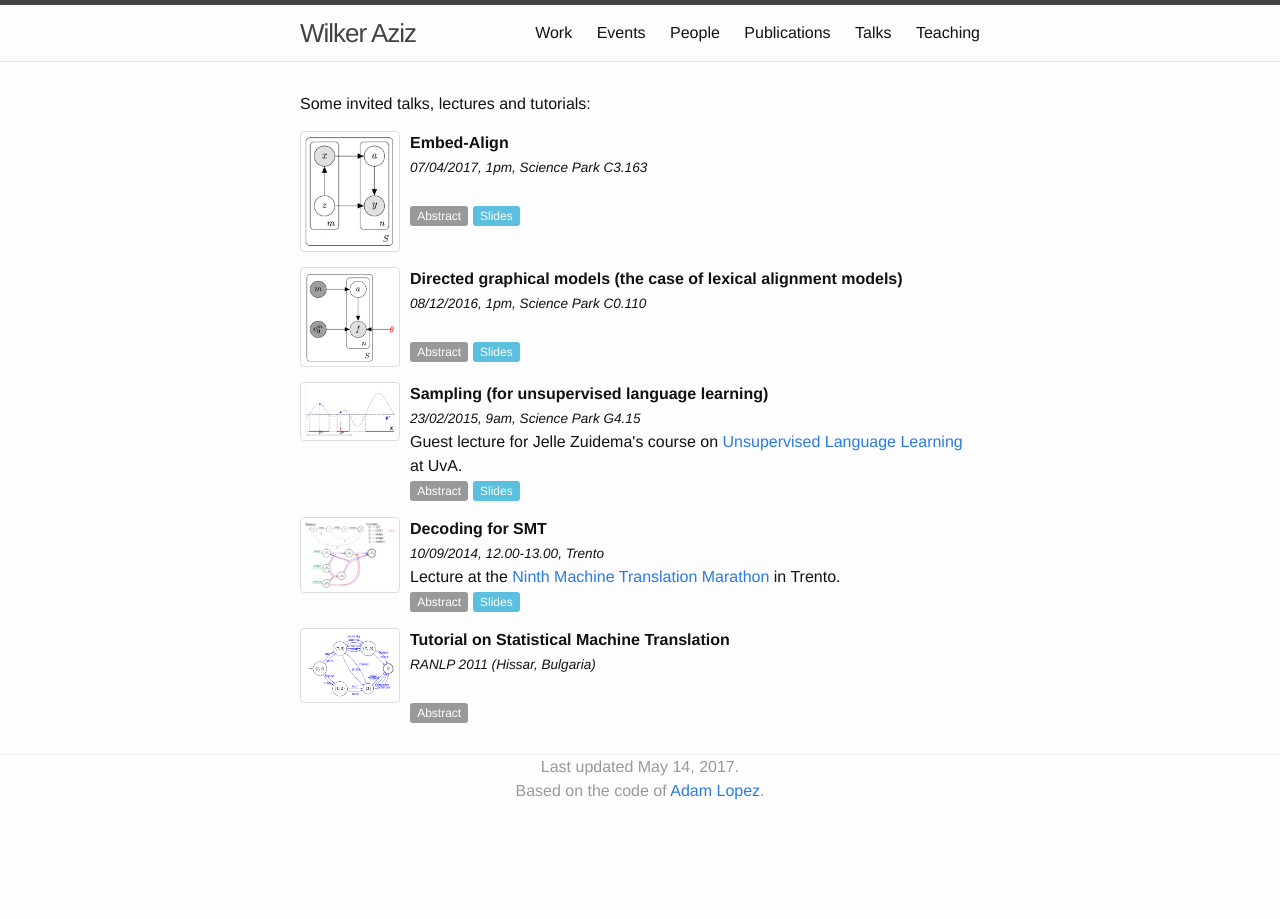
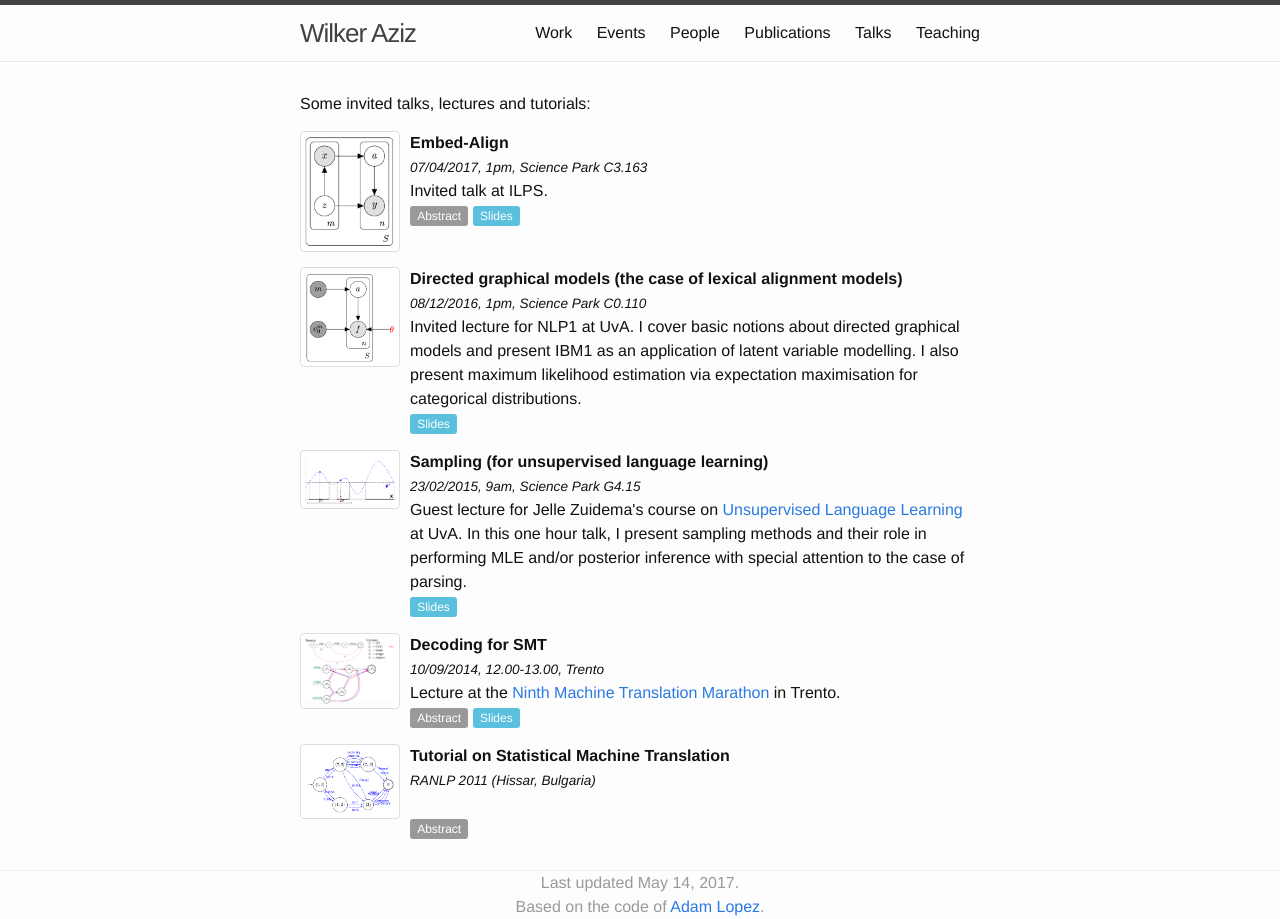
Before and after one commit to wilkeraziz/oldsite, a Jekyll site: the page built from talks.markdown, in a window 1280 px wide. Built offline with Jekyll 4.4.1, drawn with Linux system fonts in a browser that asks for light colours.

Commit message:
missing links

```diff
--- a/_data/talks/2015.yml
+++ b/_data/talks/2015.yml
@@ -8,7 +8,5 @@
   authors: Wilker Aziz
   doc-url: /slides/23-02-2015-uva-ull-sampling.pdf
   slides: /slides/23-02-2015-uva-ull-sampling.pdf
-  abstract: >
-    In this one hour talk, I discuss how sampling methods can help optimise objectives like MLE and MAP with special attention to parsing.
   about: >
-    Guest lecture for Jelle Zuidema's course on <a href="http://wzuidema.humanities.uva.nl/unsupervised-language-learning-2015/">Unsupervised Language Learning</a> at UvA.
+    Guest lecture for Jelle Zuidema's course on <a href="http://wzuidema.humanities.uva.nl/unsupervised-language-learning-2015/">Unsupervised Language Learning</a> at UvA. In this one hour talk, I present sampling methods and their role in performing MLE and/or posterior inference with special attention to the case of parsing.
--- a/_data/talks/2016.yml
+++ b/_data/talks/2016.yml
@@ -8,5 +8,5 @@
   authors: Wilker Aziz
   doc-url: /slides/dgm.pdf
   slides: /slides/dgm.pdf
-  abstract: >
-    Invited lecture for NLPI at UvA, I covered basic of directed graphical models and presented IBM1 as an application for latent variable modelling. I also discussed maximum likelihood estimation via expectation maximisation for categorical distributions.
+  about: >
+    Invited lecture for NLP1 at UvA. I cover basic notions about directed graphical models and present IBM1 as an application of latent variable modelling. I also present maximum likelihood estimation via expectation maximisation for categorical distributions.
--- a/_data/talks/2017.yml
+++ b/_data/talks/2017.yml
@@ -10,3 +10,5 @@
   slides: /slides/embed-align.pdf
   abstract: >
     In this talk I will outline a few deep generative models applied to induction of word alignments. I propose a fully probabilistic account to unsupervised problems such as word embedding, alignment and segmentation. This is in contrast with deterministic representations obtained as a byproduct of training neural networks as fully supervised classifiers. If you care about NLP applications such as machine translation and if you are interested in the synergy between probabilistic graphical modelling and neural networks, then do come to my talk.
+  about: >
+    Invited talk at ILPS.
```
Also changed, not shown: index.md (+3 -3 lines).
